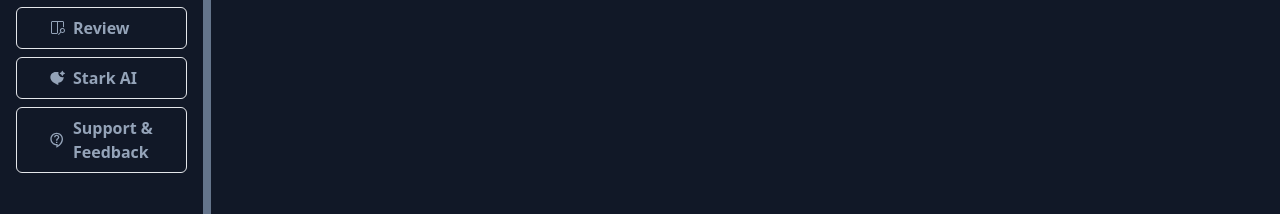
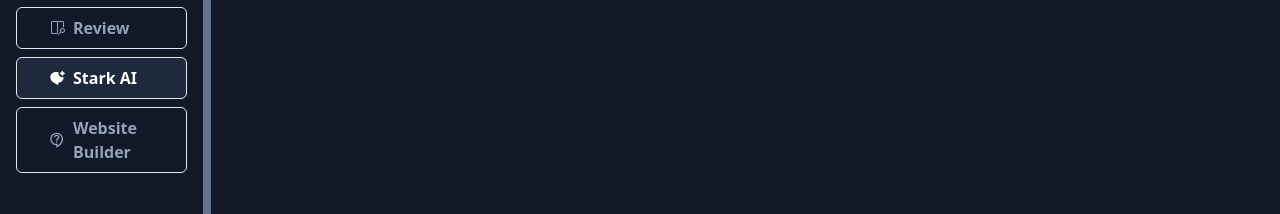
Before and after one commit to prabal-007/linknest, a Next.js app in the folder linknest/: page /chat in a window 1280 px wide. Shown: the part 223-437 px from the top of the page. Built offline with nearby package versions, Linux system fonts and the light colour scheme; no server answers; sample sign-in values are in the browser's storage.

Commit message:
session management updates

```diff
--- a/linknest/app/(dashboard)/create/page.js
+++ b/linknest/app/(dashboard)/create/page.js
@@ -4,7 +4,6 @@ import React, { useState, Suspense, useEffect } from "react";
 import { ToastContainer, toast } from "react-toastify";
 import { useSearchParams, useRouter } from "next/navigation";
 import { ImageUploder } from "@/components/ImageUploder";
-// import { useImageState } from "../store/useImageState";
 import { useImageState } from "@/app/store/useImageState";
 import { useSession } from "next-auth/react";
 import { DropdownSelector } from "@/components/ui/DropdownSelector";
@@ -25,11 +24,7 @@ const Create = () => {
         if (status === "loading") {
             return;
         }
-
-        if (!session) {
-            router.push("/signin");
-        }
-    }, [session, status, router]);
+    }, [status]);
 
     // Initialize state with search params on mount
     useEffect(() => {
--- a/linknest/app/(dashboard)/layout.js
+++ b/linknest/app/(dashboard)/layout.js
@@ -7,11 +7,23 @@ import { RiChatAiFill } from "react-icons/ri";
 import { VscOpenPreview } from "react-icons/vsc";
 import { MdOutlineContactSupport } from "react-icons/md";
 import { AvatarNameComponent } from "@/components/ui/AvatarComponent";
+import { useRouter } from "next/navigation";
+import { useSession } from "next-auth/react";
+import { useEffect } from "react";
 
 
 export default function Layout({
   children,
 }) {
+  const router = useRouter();
+  const { data : session } = useSession();
+
+  useEffect(() => {
+    if (!session) {
+      router.push("/signin");
+    }
+  }, [session, router]);
+
   return (<>
     <div className="flex backdrop-blur-0">
       <div className="w-[18vw] flex flex-col items-center justify-between p-2 border-r-8 border-slate-500 my-2 min-h-screen">
@@ -23,8 +35,8 @@ export default function Layout({
             <SidebarItem href={"/dashboard"} title="Dashboard" icon={<IoHome />} />
             <SidebarItem href={"/create"} title="Create ViewMee.live" icon={<IoCreate />} />
             <SidebarItem href={`/review`} title="Review" icon={<VscOpenPreview />} />
-            <SidebarItem href={"/chatstark"} title="Stark AI" icon={<RiChatAiFill />} />
-            <SidebarItem href={"/review"} title="Support & Feedback" icon={<MdOutlineContactSupport />} />
+            <SidebarItem href={"/chat"} title="Stark AI" icon={<RiChatAiFill />} />
+            <SidebarItem href={"/website-builder"} title="Website Builder" icon={<MdOutlineContactSupport />} />
           </div>
         </div>
         <div className="text-white">
```
Also changed, not shown: linknest/app/(dashboard)/dashboard/page.js (renamed from linknest/app/(dashboard)/dashboard/page.jsx).
